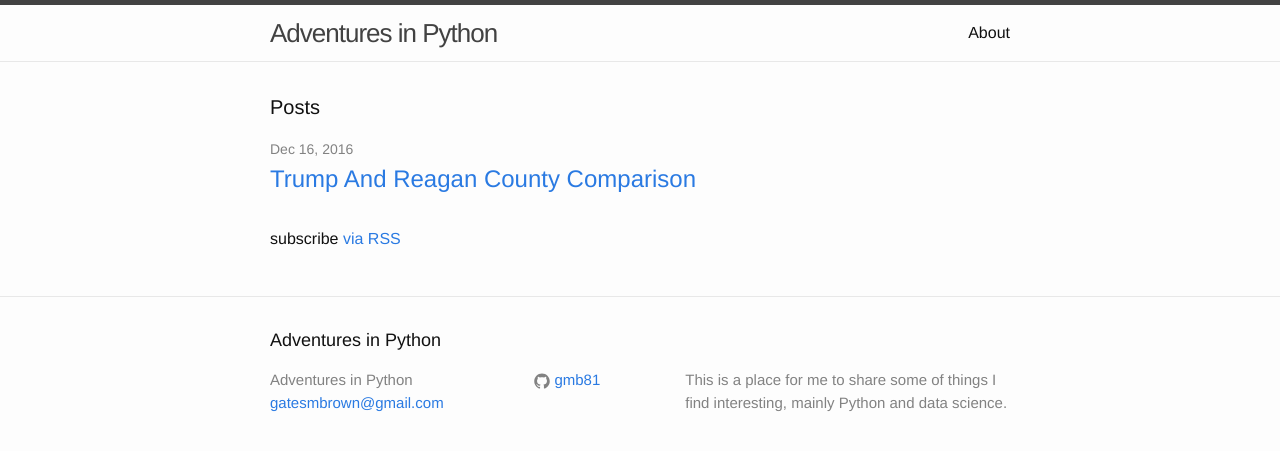
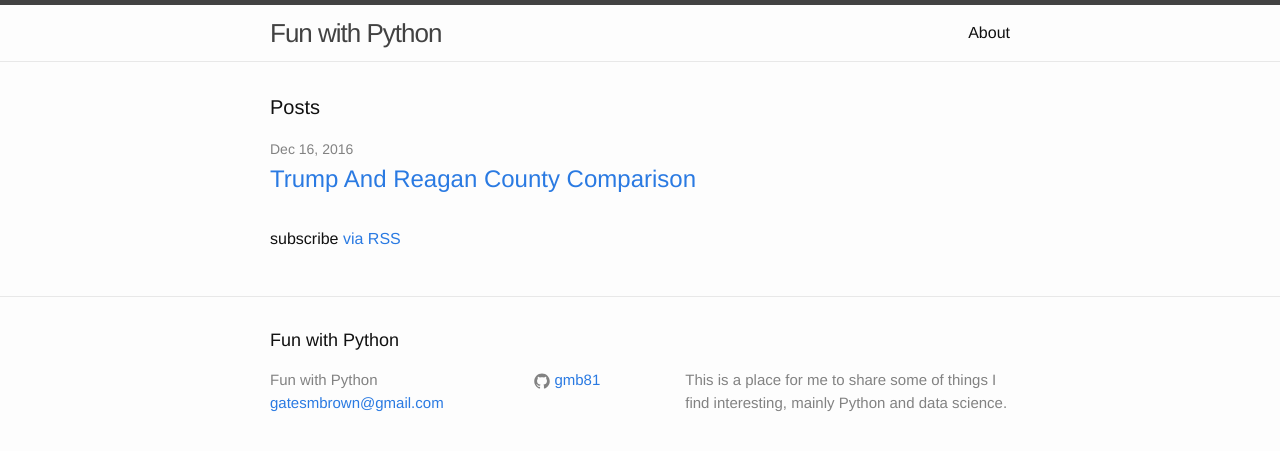
Before and after one commit to gmb81/gmb81.github.io, a Jekyll site: the page built from index.html, in a window 1280 px wide. Shown: the top 451 px of the page. Built offline with Jekyll 4.4.1, drawn with Linux system fonts in a browser that asks for light colours.

Commit message:
changed config file

```diff
--- a/_config.yml
+++ b/_config.yml
@@ -12,7 +12,7 @@
 # you will see them accessed via {{ site.title }}, {{ site.email }}, and so on.
 # You can create any custom variable you would like, and they will be accessible
 # in the templates via {{ site.myvariable }}.
-title: Adventures in Python
+title: Fun with Python
 email: gatesmbrown@gmail.com
 description: > # this means to ignore newlines until "baseurl:"
   This is a place for me to share some of things I find interesting, mainly Python and data science.
```
